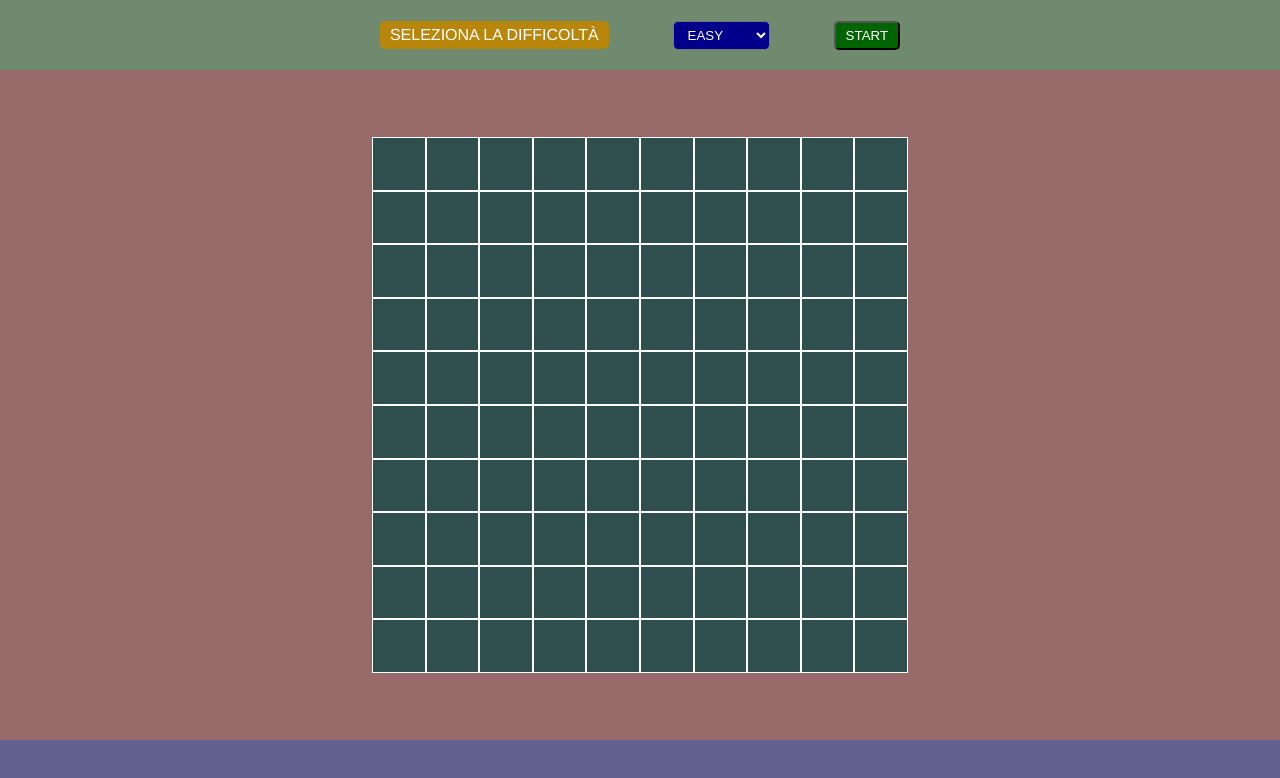
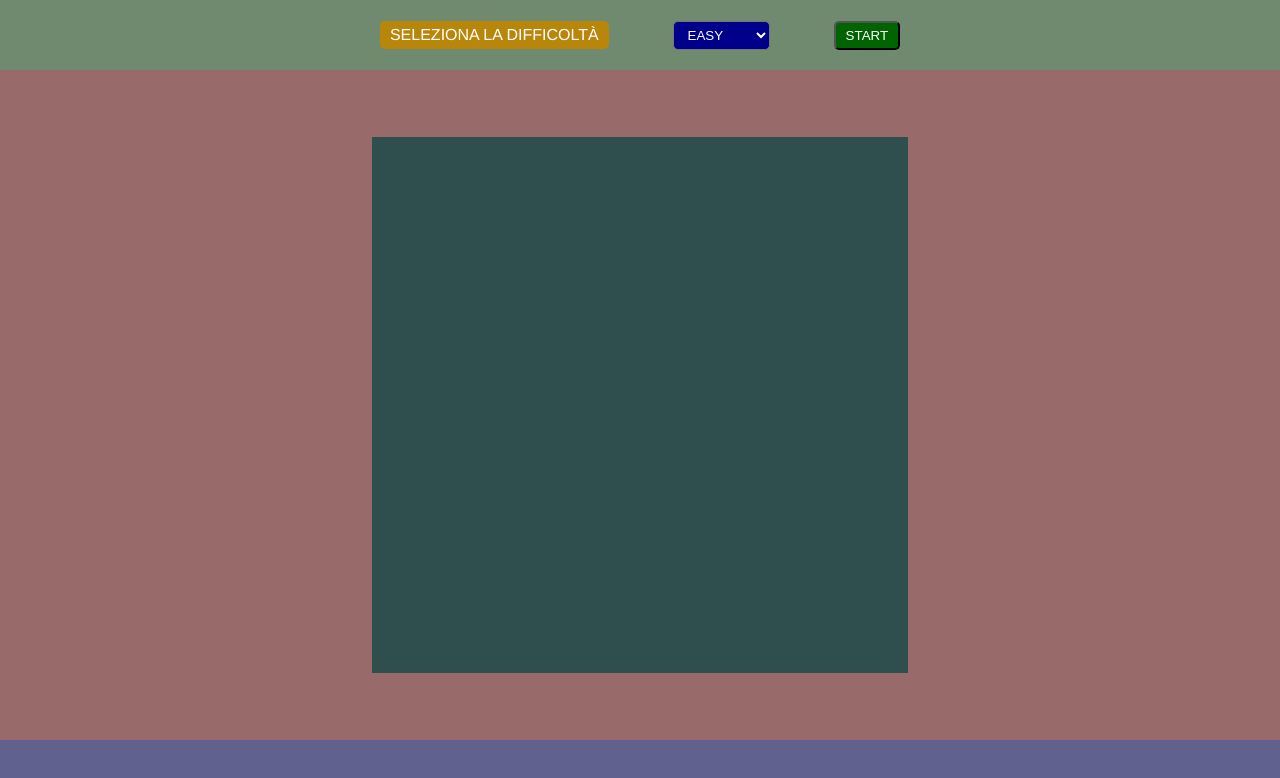
Before and after one commit to andreaconv/js-campominato-dom, a plain HTML site: page index.html in a window 1280 px wide. Both pictures are taken after a click on the button "START". Drawn offline with Linux system fonts and the light colour scheme.

Commit message:
progresso

```diff
--- /dev/null
+++ b/JS/script2.js
@@ -0,0 +1,33 @@
+//BOTTONI
+const btnGenera = document.querySelector("button");
+const select = document.querySelector("select");
+
+//MAIN
+const main = document.querySelector("main");
+
+let blackList = [];
+
+let points = 0;
+
+
+btnGenera.addEventListener("click", function () {
+
+  reset();
+
+  //creo il container
+  const container = document.createElement("div");
+  container.className = "container";
+  main.appendChild(container);
+
+
+  console.log(select.value);
+})
+
+
+//-------------------------FUNCTIONS-----------------------------------
+
+//RESET
+function reset() {
+  main.innerHTML = "";
+  blackList = [];
+}
--- a/index.html
+++ b/index.html
@@ -32,6 +32,7 @@
   </footer>
 
 
-  <script src="JS/script.js"></script>
+  <!-- <script src="JS/script.js"></script> -->
+  <script src="JS/script2.js"></script>
 </body>
 </html>
```
